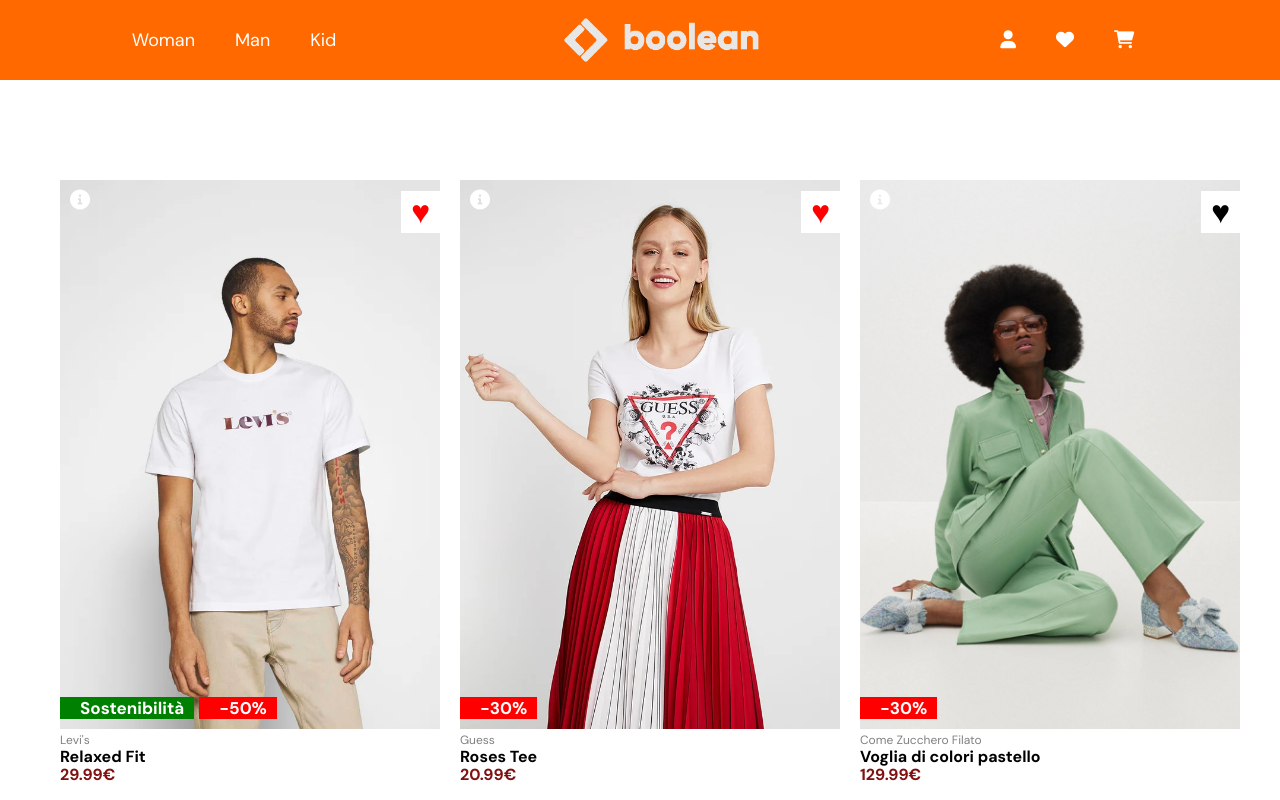
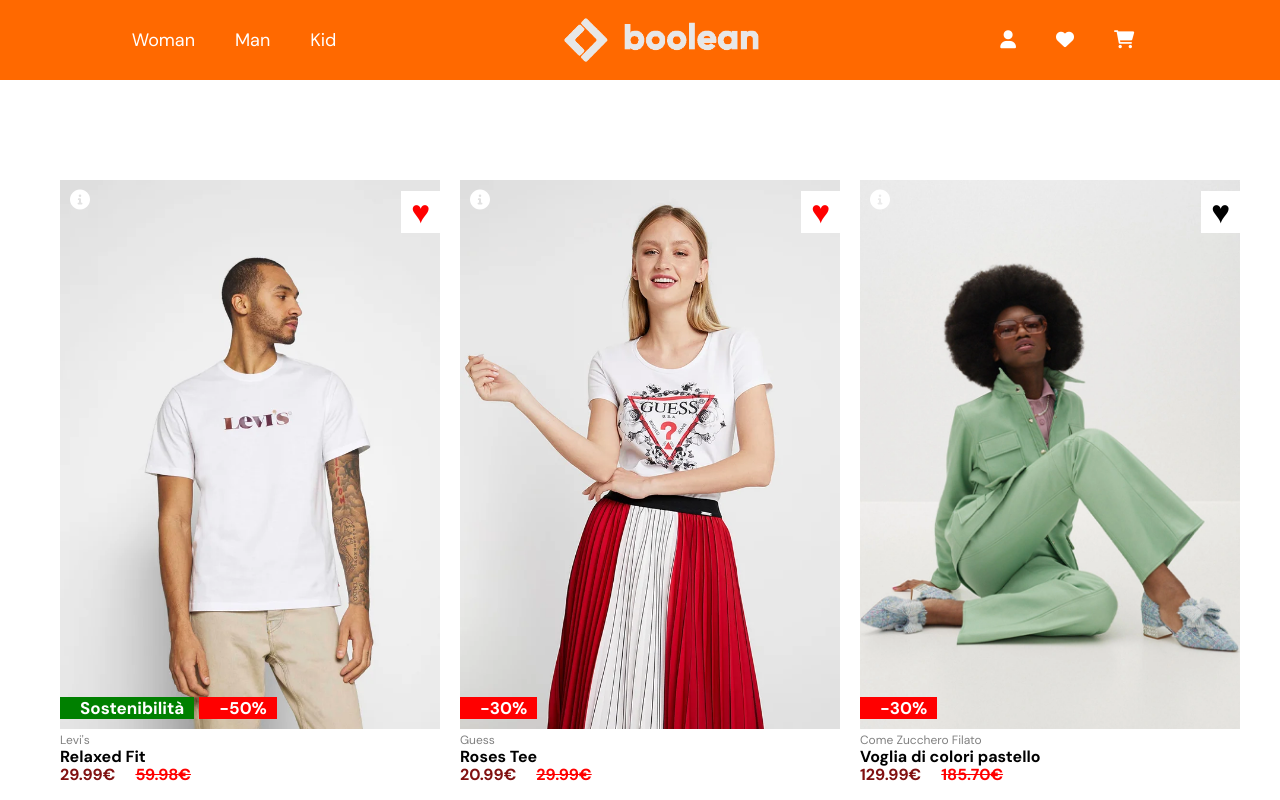
Before and after one commit to LoreWebDev24/vite-boolando, a Vue app: page / in a window 1280 px wide. Shown: the top 800 px of the page. Built offline with nearby package versions, Linux system fonts and the light colour scheme; data requests are answered from the project's data file.

Commit message:
add an idea to extrapolate the full price

```diff
--- a/src/components/Card.vue
+++ b/src/components/Card.vue
@@ -10,28 +10,36 @@
 	},
 	data() {
 		return {
-
-
+			fullPrices: []
+		}
+	},
+	created() {
+		for (let i = 0; i < this.item.badges.length; i++) {
+			const currentBadge = this.item.badges[i]
+			if (currentBadge.type === 'discount') {
+				const percentage = Math.abs(parseInt(currentBadge.value)/100)
+				console.log(percentage);
+				const denominator = 1 - percentage
+				const fullPrice = (this.item.price)/ denominator
+				this.fullPrices.push(fullPrice.toFixed(2))
+			}
 		}
 	}
 }
 </script>
 
 <template>
-
 	<div class="col-4">
 		<div class="card">
 			<div class="card-top">
-        <div
-		class="heart"
-		:class="{ red: item.isInFavorites}">
+				<div class="heart" :class="{ red: item.isInFavorites }">
 					<span class="wrapper heart-size hearth">&#9829;</span>
 				</div>
-		<i @click="$emit('show',item)" class="wrapper-icon fa-solid fa-circle-info"></i>
+				<i @click="$emit('show', item)" class="wrapper-icon fa-solid fa-circle-info"></i>
 				<div class="badges-wrapper">
-            <div v-for="(badge,i) in item.badges" :key="i"
+					<div v-for="(badge, i) in item.badges" :key="i"
 						:class="(badge.type === 'discount') ? 'price-off' : 'sustainable'">
-                <span>{{badge.value}}</span>
+						<span>{{ badge.value }}</span>
 					</div>
 				</div>
 				<figure>
@@ -41,33 +49,35 @@
 			</div>
 			<div class="card-description">
 				<ul>
-				<li class="griff">{{item.brand}}</li>
-				<li class="item">{{item.name}}</li>
-				<li class="price">{{item.price}}&euro;</li>
+					<li class="griff">{{ item.brand }}</li>
+					<li class="item">{{ item.name }}</li>
+					<div class="prices-wrapper">
+					<li class="price">{{ item.price }}&euro;</li>
+					<li v-for="fullPrice in fullPrices" class="price full-price">{{ fullPrice}}&euro;</li>
+					</div>
 				</ul>
 			</div>
 		</div>
 	</div>
-
 </template>
 
 <style scoped>
-
 ul {
 	display: flex;
 	flex-direction: column;
 	gap: 1px;
 }
+
 .card-top {
 	position: relative;
 }
 
 .card:hover img {
-	display:none ;
+	display: none;
 }
 
 .card:hover .img-b {
-	display:block ;
+	display: block;
 }
 
 .card:hover .heart-size {
@@ -106,14 +116,19 @@
 
 .item {
 	font-weight: bolder;
-	line-height: 1.2em ;
+	line-height: 1.2em;
 }
 
 .price {
 	color: rgb(128, 17, 17);
-	line-height: 1em ;
+	line-height: 1em;
 	font-size: 1em;
 	font-weight: bolder;
+}
+
+.price-full {
+	color: red;
+	text-decoration: line-through;
 }
 
 .badges-wrapper {
@@ -132,7 +147,13 @@
 	font-size: 20px;
 }
 
-.price-off{
+.prices-wrapper {
+	display: flex;
+	align-items: center;
+	gap: 20px;
+}
+
+.price-off {
 	background-color: red;
 	color: white;
 	font-weight: bolder;
@@ -140,8 +161,13 @@
 	padding-right: 10px;
 }
 
+.full-price {
+	color: red;
+	text-decoration: line-through;
+}
+
 .sustainable {
-	background-color: #008000 ;
+	background-color: #008000;
 	color: white;
 	font-weight: bolder;
 	padding-left: 10px;
@@ -166,5 +192,4 @@
 .red {
 	color: red;
 }
-
 </style>
```
Lines whose indentation alone changed are shown as unchanged.
